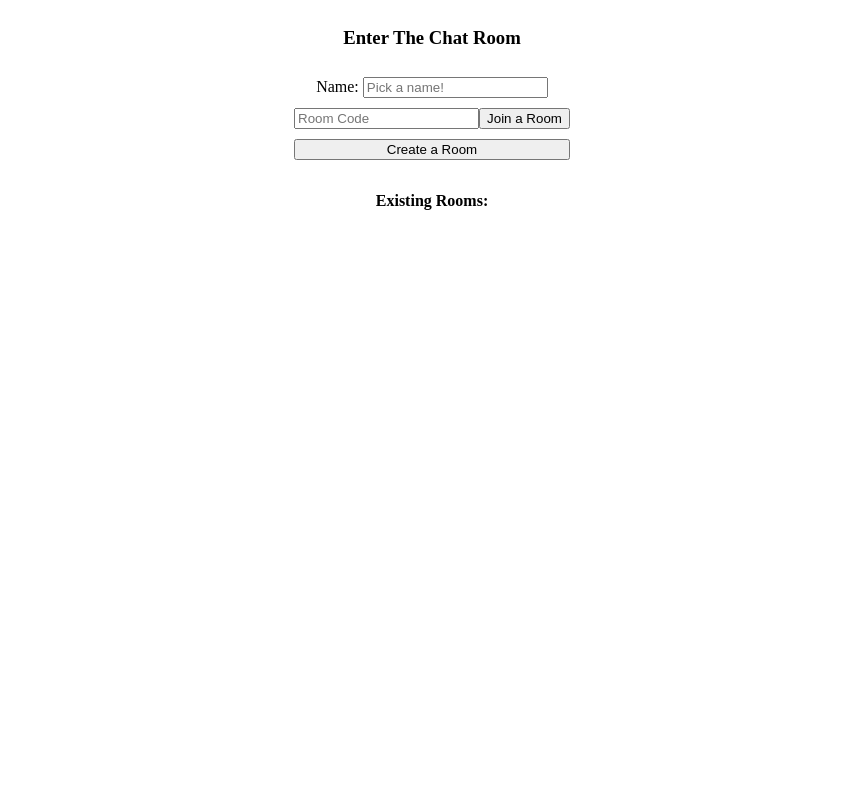
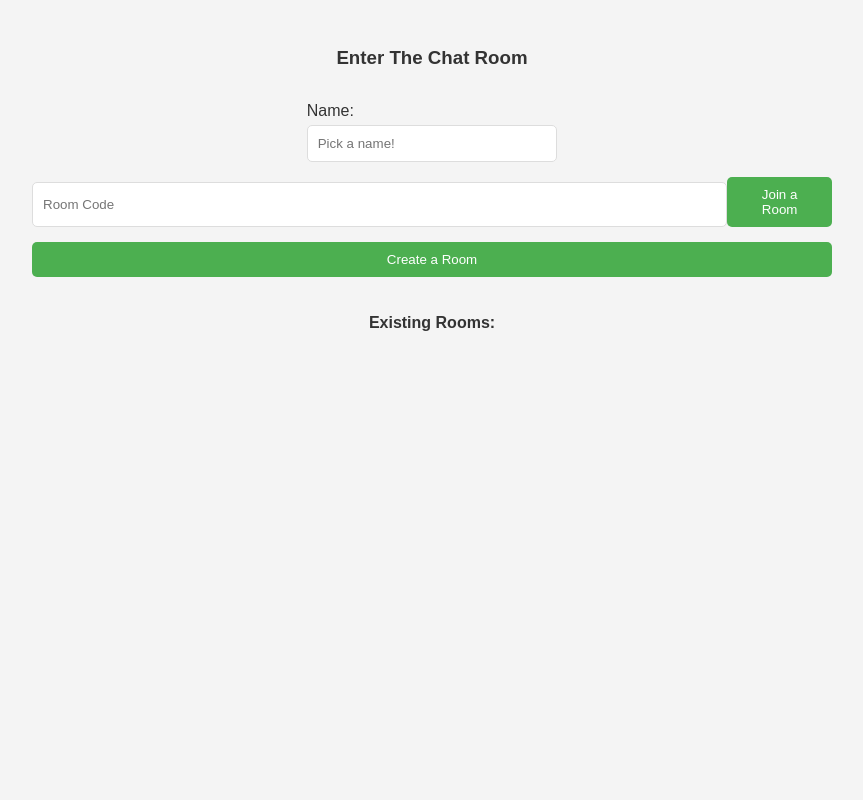
Before and after one commit to mhrkq/RumorChat, a Flask app: page / in a window 1280 px wide. Shown: the whole page, without its empty margins (208-1071 px from the left). Run offline with Flask 3, Linux system fonts and the light colour scheme; some libraries are stand-ins or nearby versions.

Commit message:
Update 2 style.css

```diff
--- a/static/css/style.css
+++ b/static/css/style.css
@@ -1,15 +1,41 @@
+body {
+  font-family: Arial, sans-serif;
+  background-color: #f4f4f4;
+  color: #333;
+}
+
 .content {
-  display: flex;
-  align-items: center;
-  justify-content: center;
+  max-width: 800px;
+  margin: 0 auto;
+  padding: 20px;
 }
 
 .buttons {
   display: flex;
   flex-direction: column;
   align-items: center;
-  justify-content: center;
-  gap: 10px;
+  gap: 15px;
+}
+
+input {
+  padding: 10px;
+  border: 1px solid #ddd;
+  border-radius: 5px;
+  width: 100%;
+  margin-top: 5px;
+}
+
+button {
+  padding: 10px 20px;
+  background-color: #4CAF50;
+  color: #fff;
+  border: none;
+  border-radius: 5px;
+  cursor: pointer;
+}
+
+button:hover {
+  background-color: #45a049;
 }
 
 .join {
```
Also changed, not shown: other parts of static/css/style.css (+45 -17 lines).
